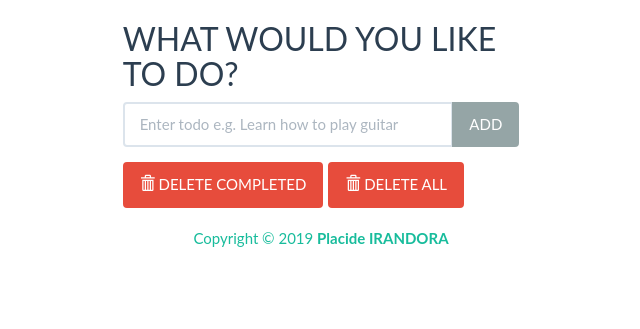
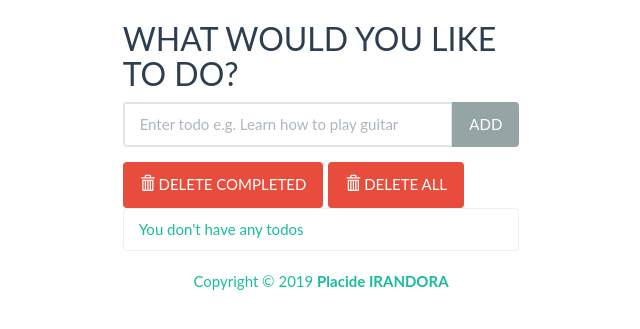
Before and after one commit to placideirandora/todo-list-app-with-flask, a Flask app: page / in a window 1280 px wide. Shown: the top 329 px of the page, without its empty margins (319-959 px from the left). Run offline with Flask 2, Linux system fonts and the light colour scheme; data that the repository does not hold is empty; some libraries are stand-ins or nearby versions.

Commit message:
Handle the case where there are no todos

```diff
--- a/src/templates/index.html
+++ b/src/templates/index.html
@@ -45,6 +45,9 @@
 					</div>
 
 					<ul class="list-group t20">
+						{% if not todos %}
+							<p class="list-group-item">You don't have any todos</p>
+						{% endif %}
 						{% for todo in todos %}
                             <li class="list-group-item">{{ todo.content }}</li>
 						{% endfor %}
```
